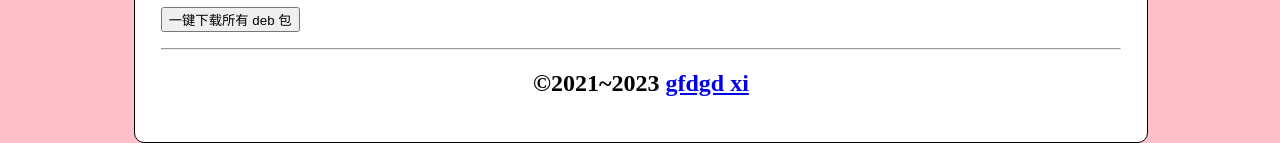
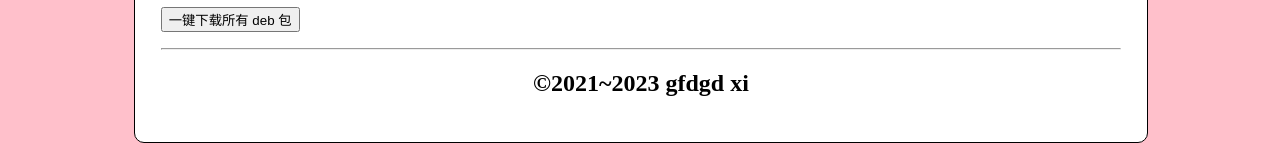
Before and after one commit to gfdgd-xi/dtk-download-website, a plain HTML site: page index.html in a window 1280 px wide. Shown: the part 820-963 px from the top of the page. Drawn offline with Linux system fonts and the light colour scheme.

Commit message:
优化UI

```diff
--- a/index.html
+++ b/index.html
@@ -47,6 +47,10 @@
         background-size: 100%;
         background-repeat: no-repeat;
         background-color: pink;
+    }
+    .UnLineA {
+        text-decoration:none;
+        color: black;
     }
 </style>
 
@@ -328,6 +332,6 @@ sudo apt update`;
     }
     function UpdateCopyrightInfo() {
         var d = new Date();
-        document.getElementById("CopyrightInfo").innerHTML = "©2021~" + d.getFullYear() + " <a href='https://gitee.com/gfdgd-xi'>gfdgd xi</a>";
+        document.getElementById("CopyrightInfo").innerHTML = "©2021~" + d.getFullYear() + " <a class='UnLineA' href='https://gitee.com/gfdgd-xi'>gfdgd xi</a>";
     }
 </script>
```
